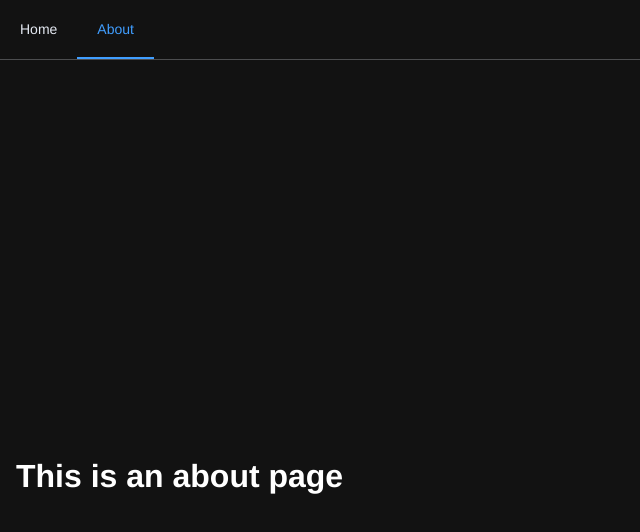
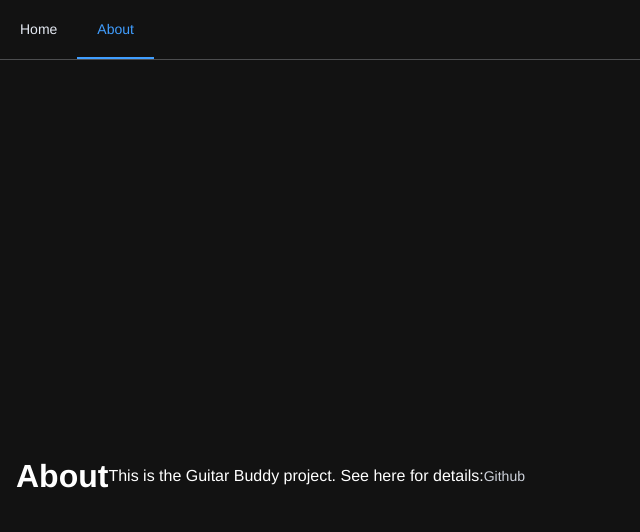
Before and after one commit to quinnlas/guitar-buddy-front, a Vue app: page /about in a window 1280 px wide. Shown: the top 532 px of the page, without its empty margins (0-640 px from the left). Built offline with nearby package versions, Linux system fonts and the light colour scheme.

Commit message:
did TODO: about/readme

```diff
--- a/src/views/AboutView.vue
+++ b/src/views/AboutView.vue
@@ -1,7 +1,8 @@
 <template>
   <div class="about">
-    <!-- TODO -->
-    <h1>This is an about page</h1>
+    <h1>About</h1>
+    <p>This is the Guitar Buddy project. See here for details:</p>
+    <el-link href="https://github.com/quinnlas/guitar-buddy-front#readme" target="_blank">Github</el-link>
   </div>
 </template>
 
```
Also changed, not shown: 1 other file (tests, documents, lock files or other folders).
